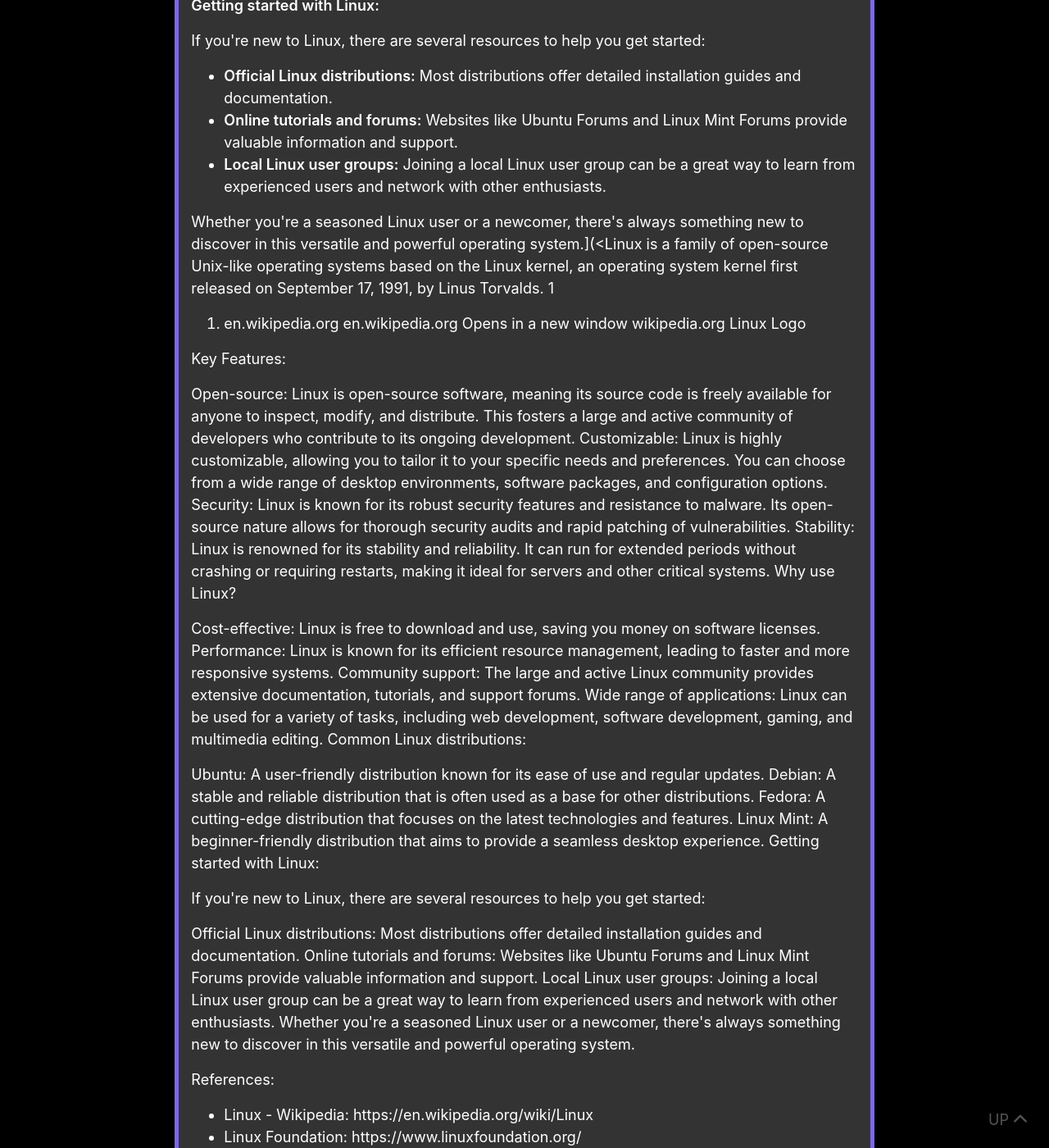
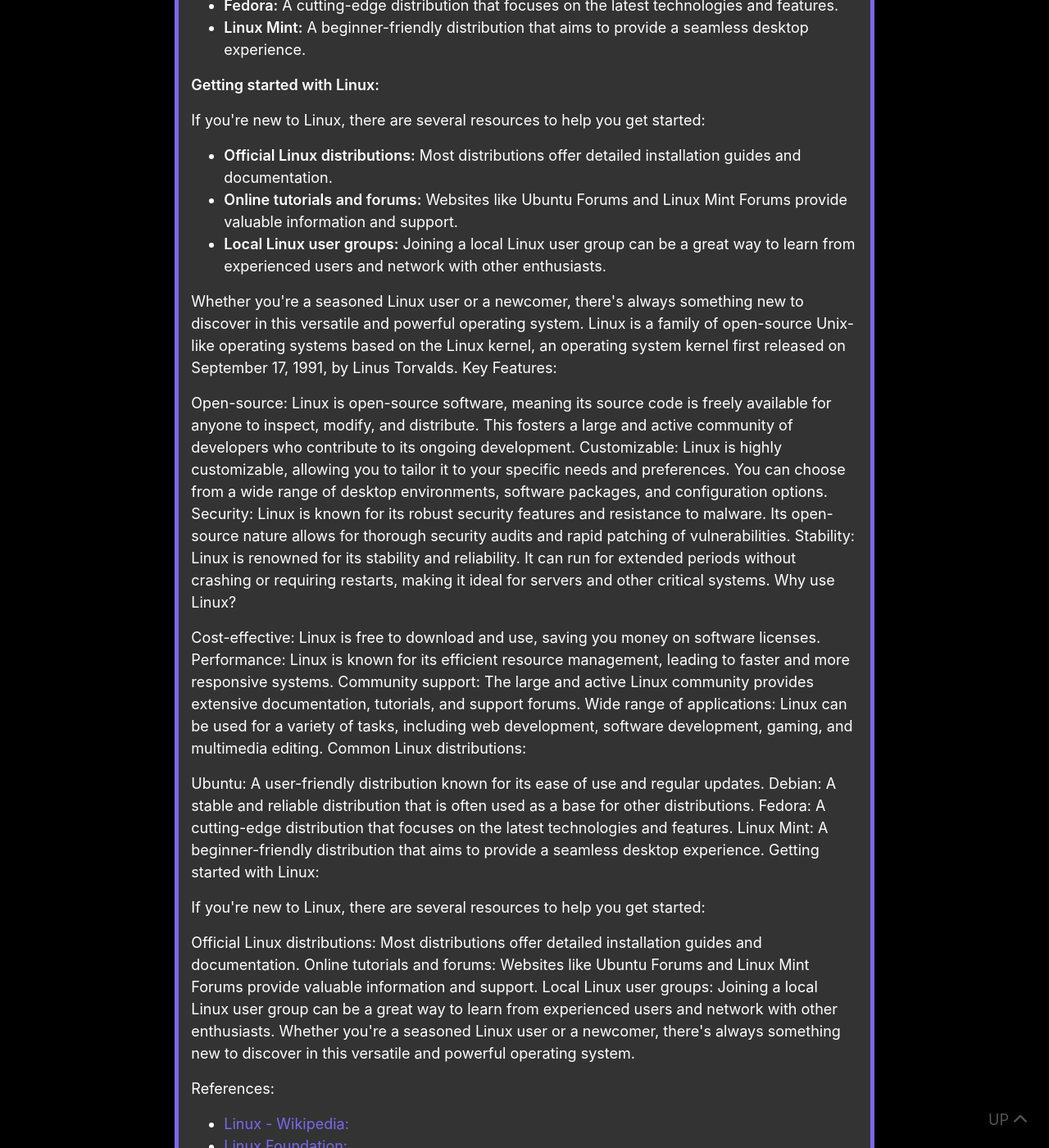
Before and after one commit to Don-Gato-Coded/don-gato-coded.github.io, a Jekyll site: the page built from _posts/computing/2025-02-17-linux.md, in a window 1280 px wide and 1400 px high, scrolled down 1365 px. Shown: the whole window at 82% size. Built offline with Jekyll 4.4.1, drawn with Linux system fonts in a browser that asks for light colours; nearby versions of some CDN libraries; some of the changed text lies outside the part shown.

Commit message:
fix metadata

```diff
--- a/_posts/computing/2025-02-17-linux.md
+++ b/_posts/computing/2025-02-17-linux.md
@@ -36,14 +42,7 @@
 - **Online tutorials and forums:** Websites like Ubuntu Forums and Linux Mint Forums provide valuable information and support.
 - **Local Linux user groups:** Joining a local Linux user group can be a great way to learn from experienced users and network with other enthusiasts.
 
-Whether you're a seasoned Linux user or a newcomer, there's always something new to discover in this versatile and powerful operating system.](<Linux is a family of open-source Unix-like operating systems based on the Linux kernel, an operating system kernel first released on September 17, 1991, by Linus Torvalds. 1
- 1.
-en.wikipedia.org
-en.wikipedia.org
-Opens in a new window
-wikipedia.org
-Linux Logo
-
+Whether you're a seasoned Linux user or a newcomer, there's always something new to discover in this versatile and powerful operating system. Linux is a family of open-source Unix-like operating systems based on the Linux kernel, an operating system kernel first released on September 17, 1991, by Linus Torvalds.
 Key Features:
 
 Open-source: Linux is open-source software, meaning its source code is freely available for anyone to inspect, modify, and distribute. This fosters a large and active community of developers who contribute to its ongoing development.
```
Also changed, not shown: other parts of _posts/computing/2025-02-17-linux.md (+13 -7 lines), _posts/computing/2025-02-17-javascript.md (+1 -0 lines), _posts/computing/2025-02-17-zsh.md (+1 -0 lines), _posts/computing/2025-02-19-OhMyZsh.md (+1 -0 lines), _posts/computing/2025-02-20-bash-shortcuts.md (+1 -0 lines), _posts/computing/2025-02-20-bash.md (+1 -0 lines), 12 other files.
